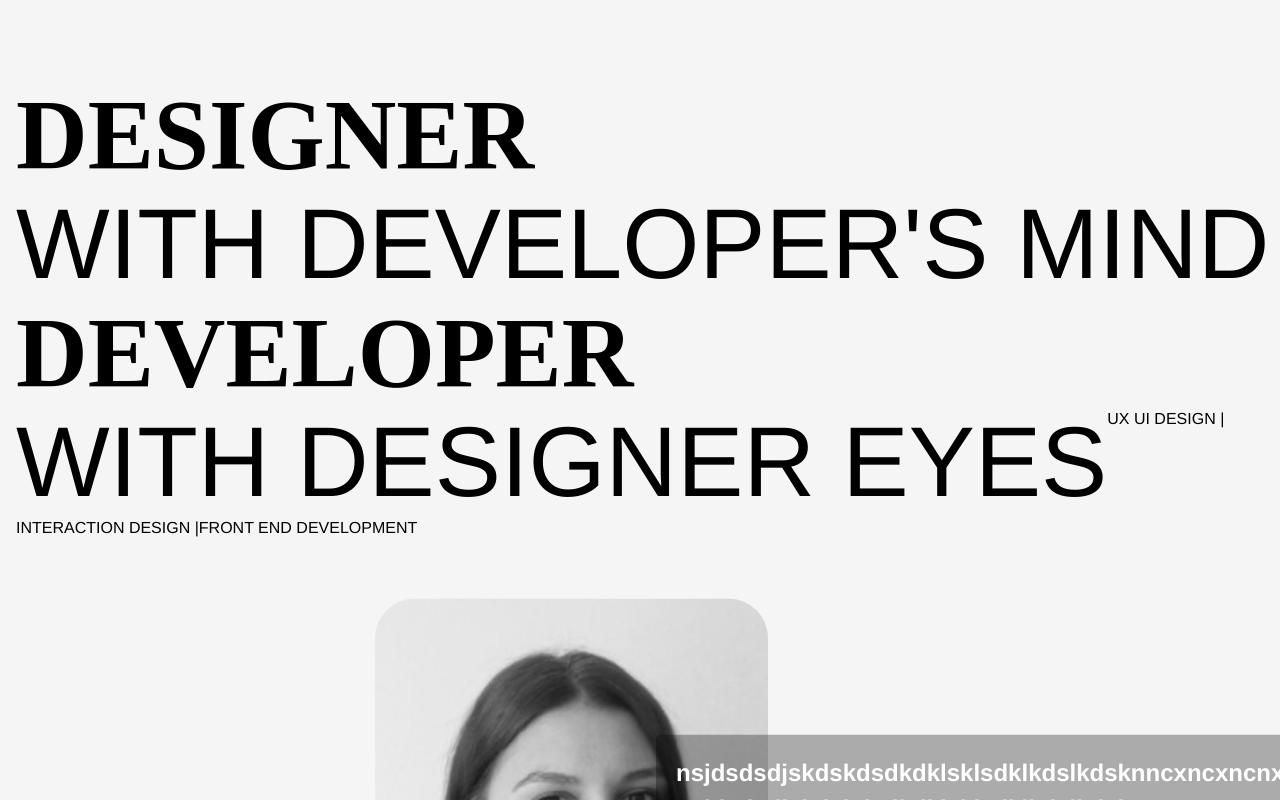
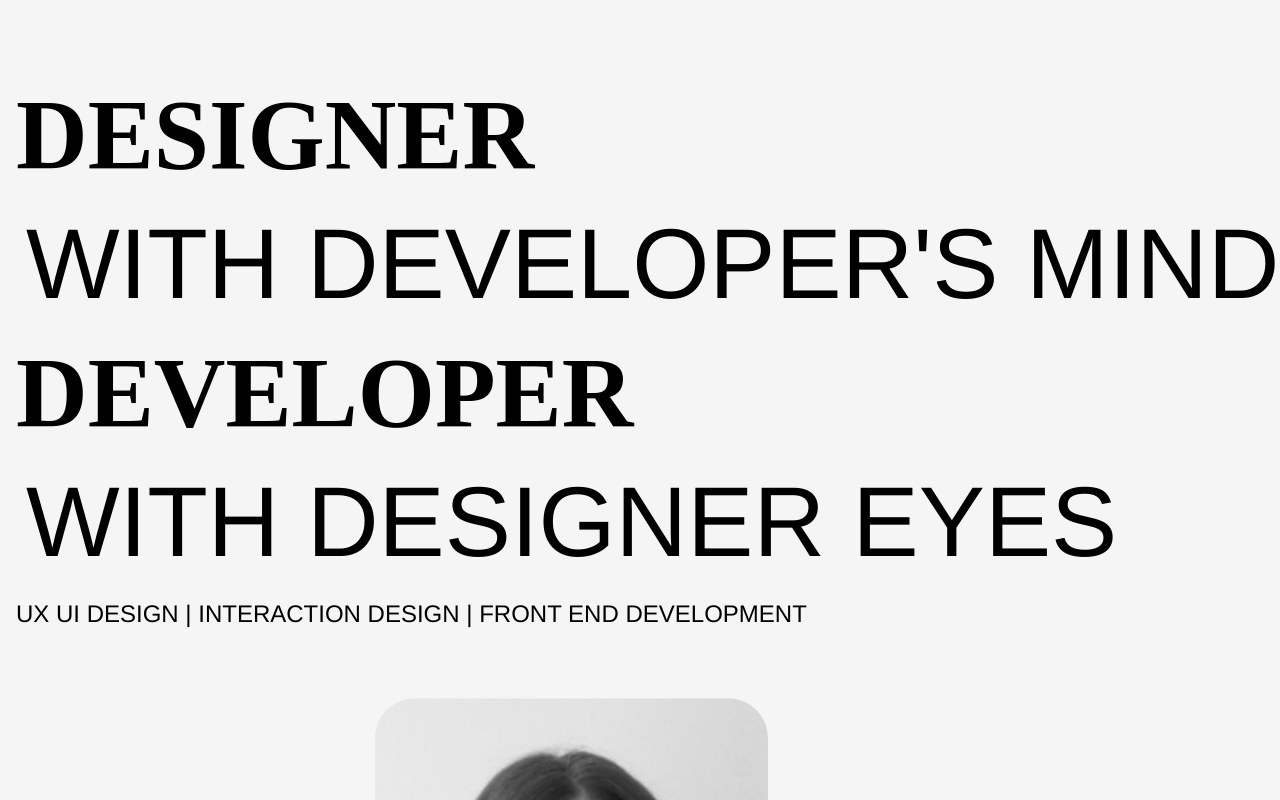
Before and after one commit to HristinaGjo/Website-Portfolio-HG, a React (Vite) app: page / in a window 1280 px wide. Shown: the top 800 px of the page. Built offline with nearby package versions, Linux system fonts and the light colour scheme.

Commit message:
Headline text in one line with styling

```diff
--- a/src/pages/HomePage.jsx
+++ b/src/pages/HomePage.jsx
@@ -24,15 +24,15 @@ const HomePage = () => {
       <div className={classes.pageCtn}>
           <div className={classes.headlineText}>
             {/* <h3> I'M HRISTINA</h3> */}
-            <span className={classes.designerWrapper}>
-            <h3 className={classes.designer}>DESIGNER</h3>
-             <h3>WITH DEVELOPER'S MIND &</h3>
-             </span>
+            <span> <h3 className={classes.developer}>DESIGNER {" "}</h3> </span>
+            <span><h3 style={{ marginLeft: '10px' }}>WITH DEVELOPER'S MIND </h3></span>
             <span> <h3 className={classes.developer}>DEVELOPER  {" "} </h3></span>
-            <span><h3>WITH DESIGNER EYES</h3></span>
+            <span><h3 style={{ marginLeft: '10px' }}>WITH DESIGNER EYES</h3></span>
+            <div className={classes.services}>
             <span>UX UI DESIGN |</span> {"  "}
             <span>INTERACTION DESIGN |</span> {"  "}
             <span>FRONT END DEVELOPMENT</span>
+            </div>
         </div>
 
         <section ref={ref} className={classes.scrollSection}>
--- a/src/styles/homePage.module.css
+++ b/src/styles/homePage.module.css
@@ -22,14 +22,6 @@ body {
     display: inline-block;
     display: flex;
     flex-wrap: wrap;
-  }
-
-  .designerWrapper {
-    white-space: nowrap; /* Ensure both h3 elements are displayed inline */
-  }
-
-  .headlineText h3 {
-    margin: 0; /* Remove any default margin */
   }
 
   .scrollSection {
@@ -125,13 +117,17 @@ body {
     border-radius: 50%; */
   }
 
-
-
   .designer, .developer {
     font-family: "Avenir Next";
     font-weight:800;
     /* letter-spacing: 3vw;*/
   }
+
+  .services{
+    font-size: 1.5em;
+  }
+
+
 
 img {
     width: 70%;
@@ -148,6 +144,7 @@ h3 {
     line-height: 1.1;
     margin: 0;
     font-weight: 400;
+    padding-bottom: 20px;
 }
 
 
```
